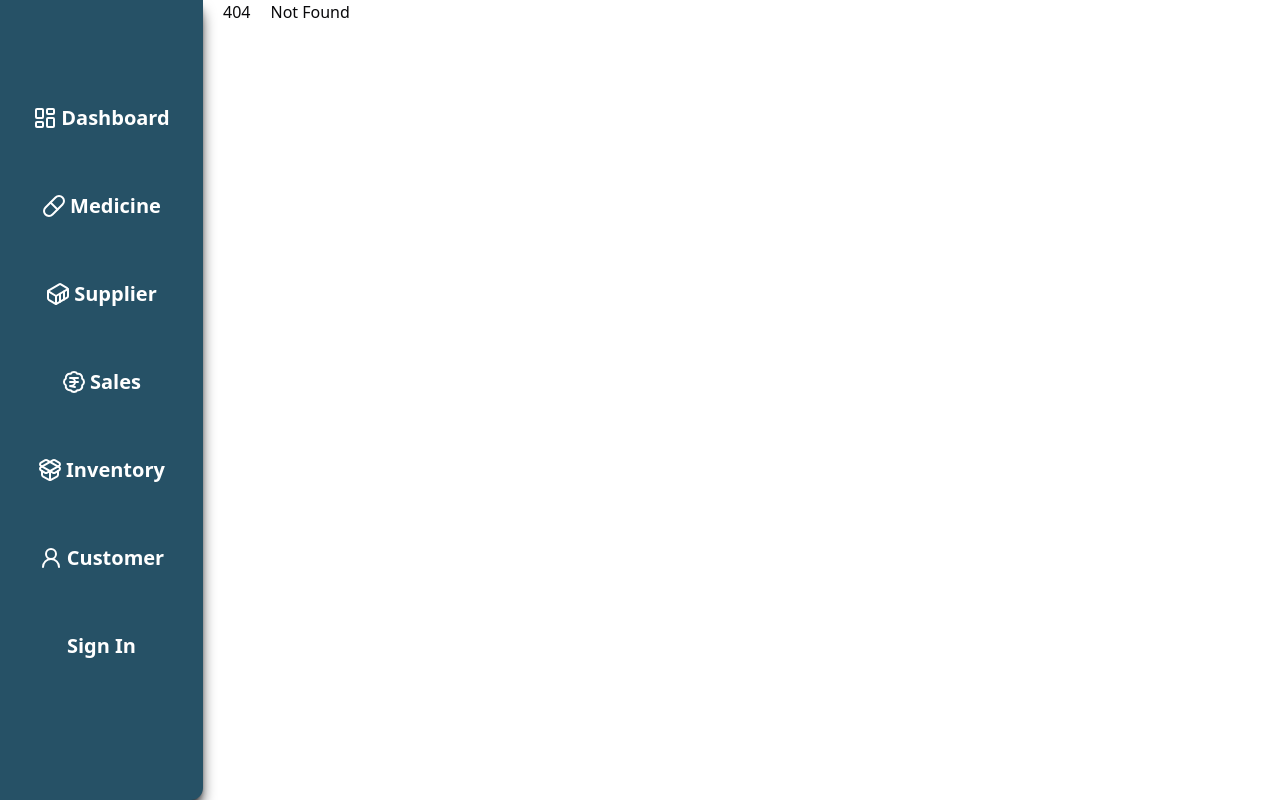
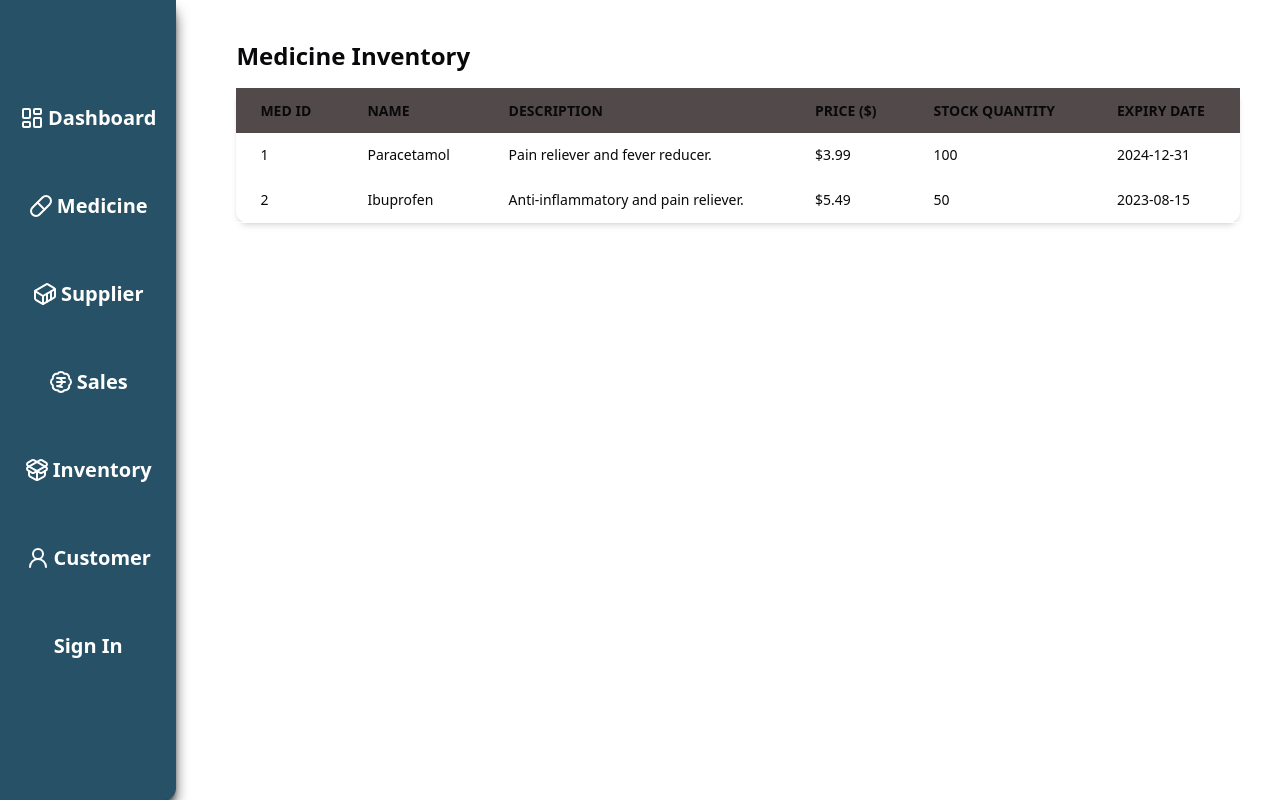
Before and after one commit to painarasimha/pharmacy-management, a SvelteKit app: page /medicine in a window 1280 px wide. Before the commit this address had no page. Built offline with nearby package versions, Linux system fonts and the light colour scheme.

Commit message:
[Medicine Page] Formed table to list out medicines

```diff
--- /dev/null
+++ b/src/routes/medicine/+page.svelte
@@ -0,0 +1,49 @@
+<script>
+  let medicines = [
+    {
+      id: 1,
+      name: 'Paracetamol',
+      description: 'Pain reliever and fever reducer.',
+      price: 3.99,
+      stock_qty: 100,
+      expiry_date: '2024-12-31',
+    },
+    {
+      id: 2,
+      name: 'Ibuprofen',
+      description: 'Anti-inflammatory and pain reliever.',
+      price: 5.49,
+      stock_qty: 50,
+      expiry_date: '2023-08-15',
+    },
+  ]
+</script>
+
+<main class="container mx-auto p-10">
+  <h1 class="text-2xl font-bold mb-4">Medicine Inventory</h1>
+
+  <table class="min-w-full table-auto bg-background shadow-md rounded-lg">
+    <thead>
+      <tr class="bg-[#524A4A] text-foreground uppercase text-sm leading-normal">
+        <th class="py-3 px-6 text-left">Med ID</th>
+        <th class="py-3 px-6 text-left">Name</th>
+        <th class="py-3 px-6 text-left">Description</th>
+        <th class="py-3 px-6 text-left">Price ($)</th>
+        <th class="py-3 px-6 text-left">Stock Quantity</th>
+        <th class="py-3 px-6 text-left">Expiry Date</th>
+      </tr>
+    </thead>
+    <tbody class="text-foreground text-sm font-light">
+      {#each medicines as medicine}
+        <tr class="border-b border-white hover:bg-gray-600">
+          <td class="py-3 px-6">{medicine.id}</td>
+          <td class="py-3 px-6">{medicine.name}</td>
+          <td class="py-3 px-6">{medicine.description}</td>
+          <td class="py-3 px-6">${medicine.price.toFixed(2)}</td>
+          <td class="py-3 px-6">{medicine.stock_qty}</td>
+          <td class="py-3 px-6">{medicine.expiry_date}</td>
+        </tr>
+      {/each}
+    </tbody>
+  </table>
+</main>
```
